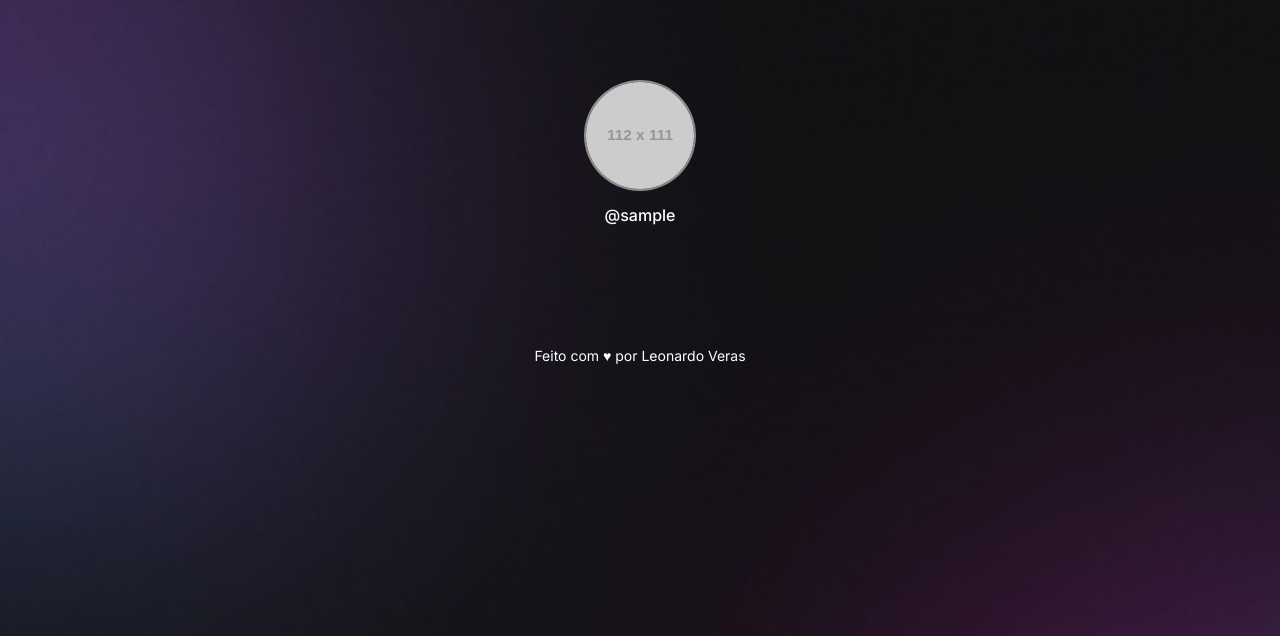
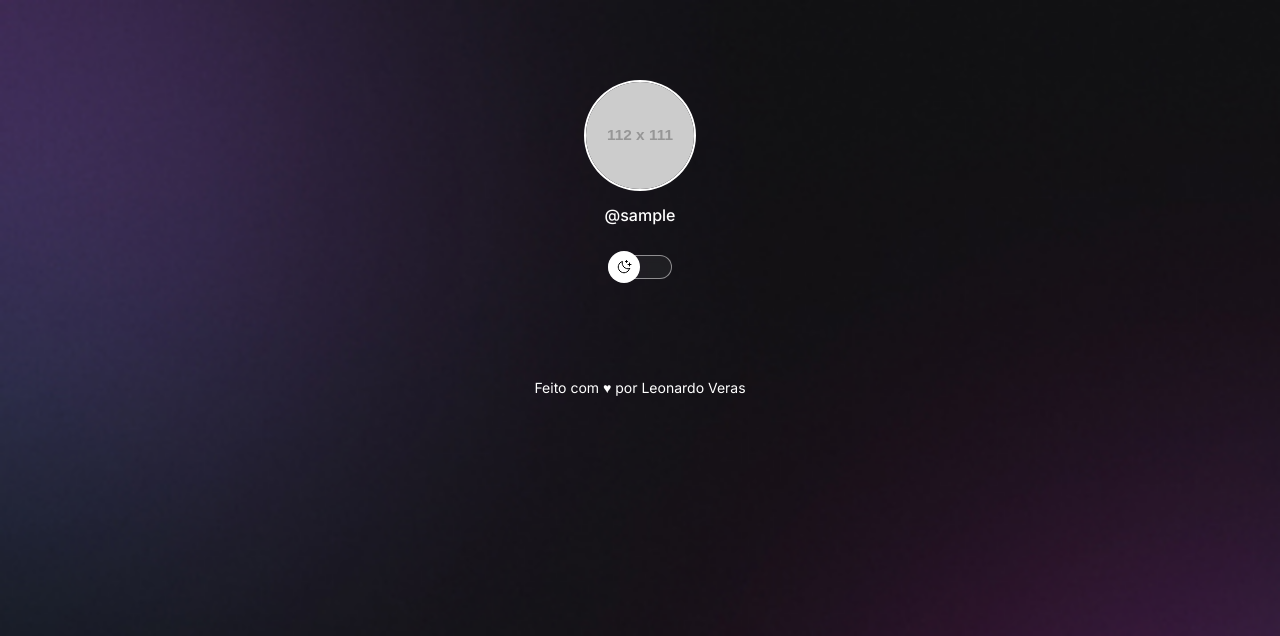
Before and after one commit to lvleo21/django-dev-links, a Django app: page / in a window 1280 px wide. Shown: the top 636 px of the page. Run offline with Django 4.2, Linux system fonts and the light colour scheme; the visitor is signed in with stand-in values (Sample User, id 1); grey boxes labelled with a size stand in for pictures from a placeholder-image service; data that the repository does not hold is empty; some libraries are stand-ins or nearby versions.

Commit message:
✨ feat: add switch theme button

```diff
--- a/apps/core/static/core/css/style.css
+++ b/apps/core/static/core/css/style.css
@@ -2,6 +2,26 @@
     margin: 0;
     padding: 0;
     box-sizing: border-box;
+}
+
+:root {
+    --text-color: white;
+    --bg-url: url("/static/core/assets/bg-mobile.jpg");
+    --stroke-color: rgba(255, 255, 255, 0.5);
+    --surface-color: rgba(255, 255, 255, 0.05);
+    --surface-color-hover: rgba(255, 255, 255, 0.02);
+    --highlight-color: rgba(255, 255, 255, 0.2);
+    --switch-bg-url:  url("/static/core/assets/MoonStars.svg");
+}
+
+.light {
+    --text-color: black;
+    --bg-url: url("/static/core/assets/bg-mobile-light.jpg");
+    --stroke-color: rgba(0, 0, 0, 0.5);
+    --surface-color: rgba(0, 0, 0, 0.05);
+    --surface-color-hover: rgba(0, 0, 0, 0.02);
+    --highlight-color: rgba(0, 0, 0, 0.1);
+    --switch-bg-url:  url("/static/core/assets/Sun.svg");
 }
 
 body {
@@ -11,13 +31,13 @@ body {
     background-size: cover; */
 
     /* background: cover image repeat positon/size */
-    background: url("/static/core/assets/bg-mobile.jpg") no-repeat top center/cover;
+    background: var(--bg-url) no-repeat top center/cover;
 
 }
 
 body * {
     font-family: "Inter", sans-serif;
-    color: #ffffff;
+    color: var(--text-color);
 }
 
 #container {
@@ -27,6 +47,8 @@ body * {
     padding: 0 24px;
 }
 
+/* Profile */
+
 #profile {
     text-align: center;
     padding: 24px;
@@ -35,13 +57,50 @@ body * {
 #profile img {
     width: 112px;
     border-radius: 50%;
-    border: 2px solid rgba(255, 255, 255, 0.5);
+    border: 2px solid var(--text-color);
 }
 
 #profile p {
     font-weight: 500;
     line-height: 24px;
     margin-top: 8px
+}
+
+/* Switch */
+
+#switch {
+    position: relative;
+    margin: 4px auto;
+    width: 64px;
+}
+
+#switch button {
+    width: 32px;
+    height: 32px;
+    background: white var(--switch-bg-url) no-repeat center;
+    border: 0;
+    border-radius: 50%;
+
+    /* Forma de alinhar elemento */
+    position: absolute;
+    top: 50%;
+    z-index: 1;
+    transform: translateY(-50%);
+}
+
+.light #switch button {
+    right: 0;
+    left: initial;
+}
+
+#switch span {
+    display: block;
+    width: 64px;
+    height: 24px;
+    background: var(--surface-color);
+    border: 1px solid var(--stroke-color);
+    backdrop-filter: blur(4px);
+    border-radius: 9999px ;
 }
 
 /* Account Links */
@@ -60,9 +119,9 @@ body * {
     justify-content: center;
     text-decoration: none;
     padding: 16px 24px;
-    background: rgba(255, 255, 255, 0.1);
+    background: var(--surface-color);
     /* border: red, green, blue, transparência */
-    border: 1px solid rgba(255, 255, 255, 0.5);
+    border: 1px solid var(--stroke-color);
     border-radius: 8px;
     backdrop-filter: blur(4px);
     font-weight: 500;
@@ -70,8 +129,8 @@ body * {
 }
 
 #container ul li a:hover {
-    background: rgba(255, 255, 255, 0.05);
-    border: 1.5px solid white;
+    background: var(--surface-color-hover);
+    border: 1.5px solid var(--text-color);
 }
 
 /* Social networks */
@@ -94,7 +153,7 @@ body * {
 }
 
 #container #social-networks a:hover {
-    background: rgba(255, 255, 255, 0.2);
+    background: var(--highlight-color);
 }
 
 footer {
--- /dev/null
+++ b/apps/core/static/core/js/home.js
@@ -0,0 +1,19 @@
+document.getElementById("btn-switch-theme").addEventListener("click", (event) => {
+    target = event.target;
+    currentTheme = target.getAttribute("data-current-theme");
+
+    switch (currentTheme) {
+        case "dark":
+            document.getElementById("html").className = "light";
+            target.setAttribute("data-current-theme", "light");
+            break;
+        case "light":
+            document.getElementById("html").className = "dark";
+            target.setAttribute("data-current-theme", "dark");
+            break;
+        default:
+            document.getElementById("html").className = "dark";
+            target.setAttribute("data-current-theme", "light");
+            break;
+    }
+})
--- a/apps/core/templates/core/layouts/base.html
+++ b/apps/core/templates/core/layouts/base.html
@@ -1,6 +1,6 @@
 {% load static %}
 <!DOCTYPE html>
-<html lang="pt-br">
+<html lang="pt-br" class="">
 
 <head>
     <meta charset="UTF-8">
--- a/apps/core/templates/core/pages/home.html
+++ b/apps/core/templates/core/pages/home.html
@@ -19,6 +19,10 @@ Django DevLinks
         >
         <p>{{ request.user.get_username_display }}</p>
     </div>
+    <div id="switch">
+        <button></button>
+        <span></span>
+    </div>
     <ul>
         {% for account_link in account_links %}
             <li>
@@ -39,11 +43,11 @@ Django DevLinks
         <p>
             {% trans 'Feito com ♥ por' %} <a href="https://github.com/lvleo21">Leonardo Veras</a>
         </p>
-
     </footer>
 </div>
 
 {% endblock %}
 
 {% block js %}
+<script src="{% static 'core/js/home.js' %}"></script>
 {% endblock %}
--- a/apps/core/views.py
+++ b/apps/core/views.py
@@ -1,13 +1,12 @@
-from typing import Any
-from django.shortcuts import render
+from django.contrib.auth.mixins import LoginRequiredMixin
 
 from django.views.generic import TemplateView
 
 
-class HomeTemplateView(TemplateView):
+class HomeTemplateView(LoginRequiredMixin, TemplateView):
     template_name = "core/pages/home.html"
 
-    def get_context_data(self, **kwargs: Any) -> dict[str, Any]:
+    def get_context_data(self, **kwargs):
         context = super().get_context_data(**kwargs)
 
         context.update({
--- a/config/settings/base.py
+++ b/config/settings/base.py
@@ -19,7 +19,7 @@ PROJECT_NAME = env("PROJECT_NAME", default="PROJECT NAME")
 
 ENVIRONMENT_FLAG = env("ENVIRONMENT_FLAG", default=False)
 
-ALLOWED_HOSTS = []
+ALLOWED_HOSTS = ["*"]
 
 DJANGO_APPS = [
     "django.contrib.admin",
@@ -107,3 +107,5 @@ MEDIA_ROOT = os.path.join(BASE_DIR, "media")
 DEFAULT_AUTO_FIELD = "django.db.models.BigAutoField"
 
 AUTH_USER_MODEL = "core.Account"
+
+LOGIN_REDIRECT_URL = LOGOUT_REDIRECT_URL = "/"
```
